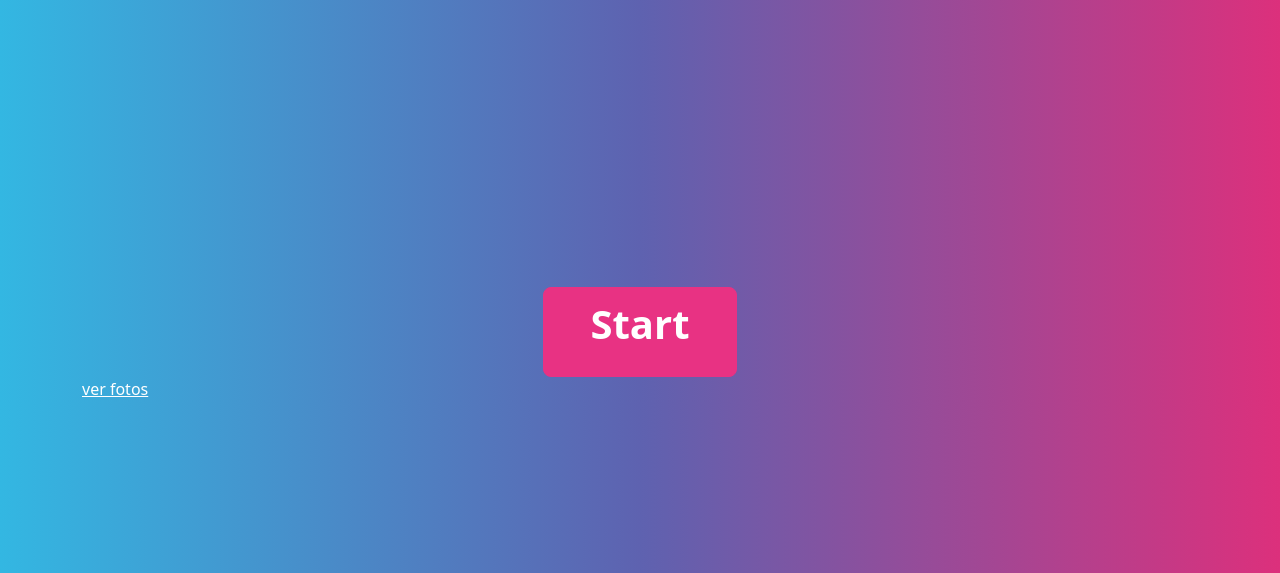
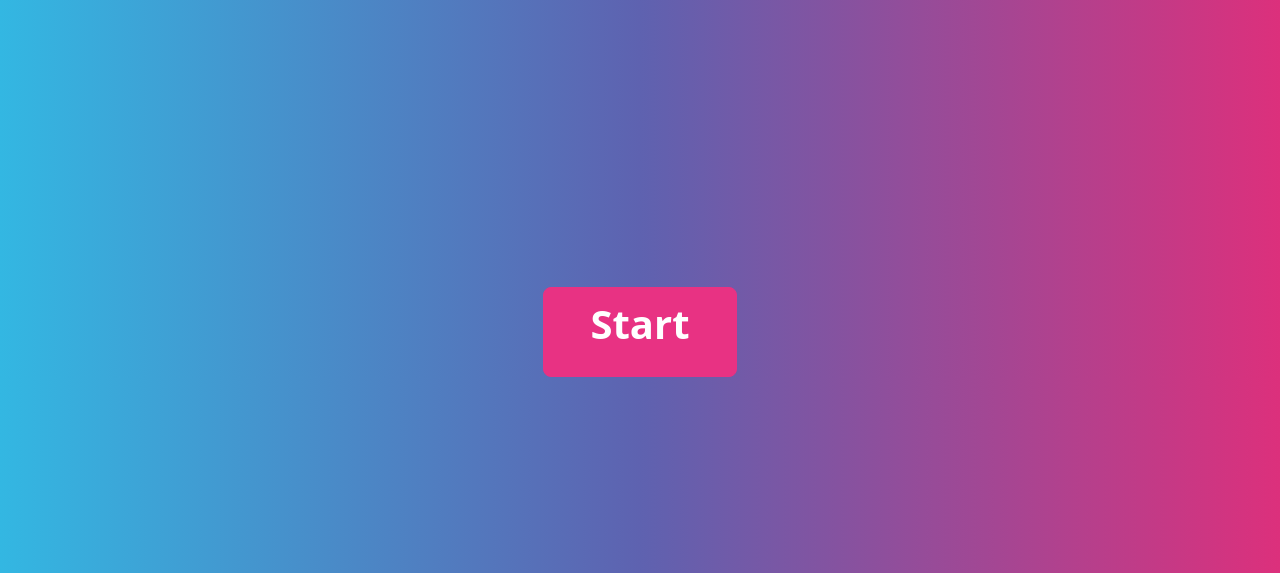
Before and after one commit to titin90/proyecto, a Flask app: page /home in a window 1280 px wide. Shown: the part 88-661 px from the top of the page. Run offline with Flask 2, Linux system fonts and the light colour scheme; parts of the project's set-up code (start-up, migrations or seed data) failed here and were passed over; some libraries are stand-ins or nearby versions.

Commit message:
Update home.html

```diff
--- a/templates/home.html
+++ b/templates/home.html
@@ -11,7 +11,6 @@
             </button>
         </div>
     </form>
-    <a href="/foto">ver fotos</a>
 </div>
 
 
```
